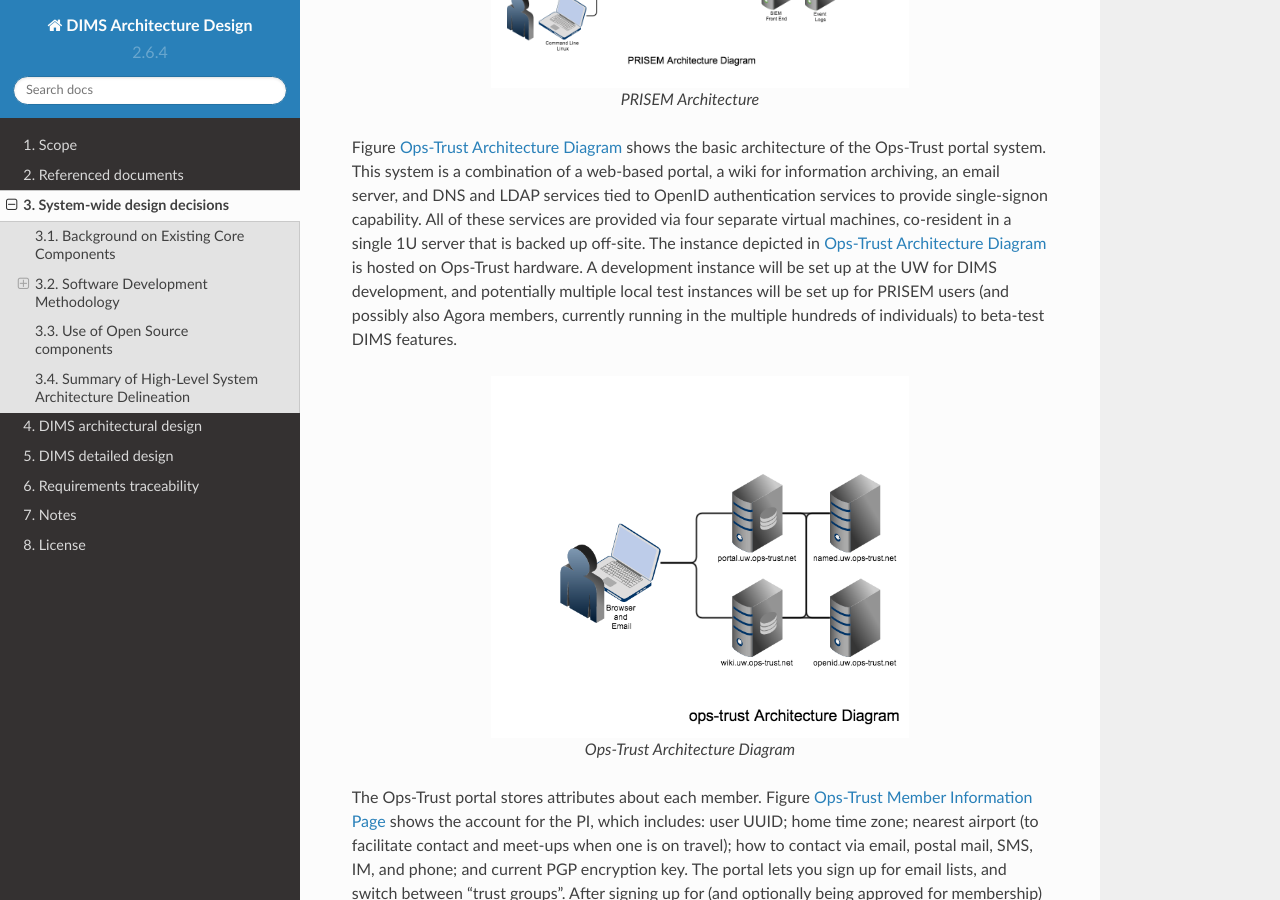
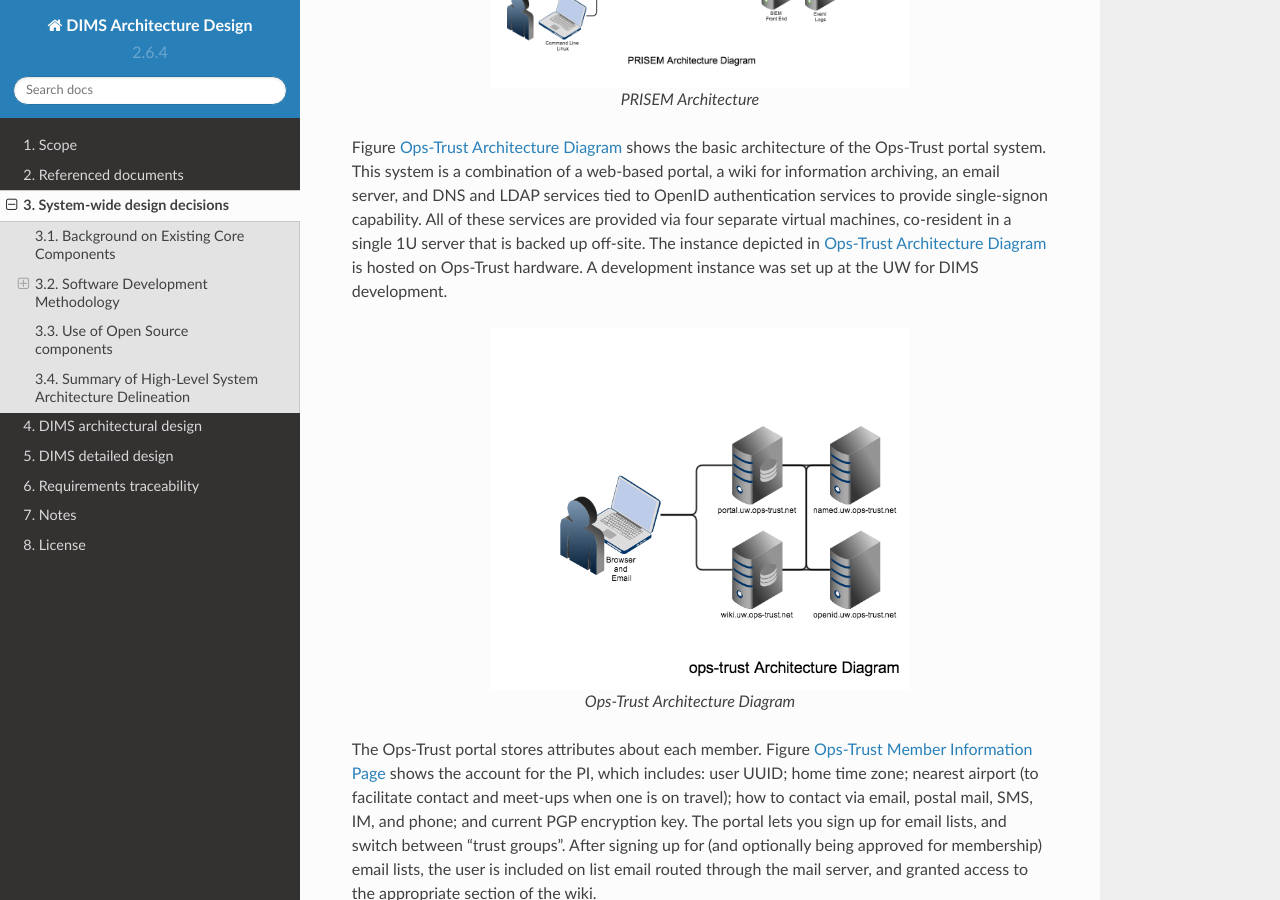
Before and after one commit to uw-dims/dims-ad, a Sphinx documentation site: the page built from docs/source/systemwidedecisions.rst, in a window 1280 px wide and 900 px high, scrolled down 5298 px. Built offline with Sphinx 7.4.7 and the Read the Docs theme 2.0.0, drawn with Linux system fonts in a browser that asks for light colours; some of the changed text lies outside the part shown.

```diff
--- a/docs/source/systemwidedecisions.rst
+++ b/docs/source/systemwidedecisions.rst
@@ -231,10 +231,7 @@ provide single-signon capability. All of these services are provided
 via four separate virtual machines, co-resident in a single 1U server
 that is backed up off-site. The instance depicted in
 :ref:`OpsTrustArchitectureDiagram` is hosted on Ops-Trust hardware. A
-development instance will be set up at the UW for DIMS development,
-and potentially multiple local test instances will be set up for
-PRISEM users (and possibly also Agora members, currently running in
-the multiple hundreds of individuals) to beta-test DIMS features.
+development instance was set up at the UW for DIMS development.
 
 .. _OpsTrustArchitectureDiagram:
 
```
Also changed, not shown: other parts of docs/source/systemwidedecisions.rst (+6 -6 lines), docs/source/images/DIMS-OPS-PISCES-DevOps.png, docs/source/images/DIMS-OPS-PISCES.png, docs/source/images/DIMS-OPS.png.
